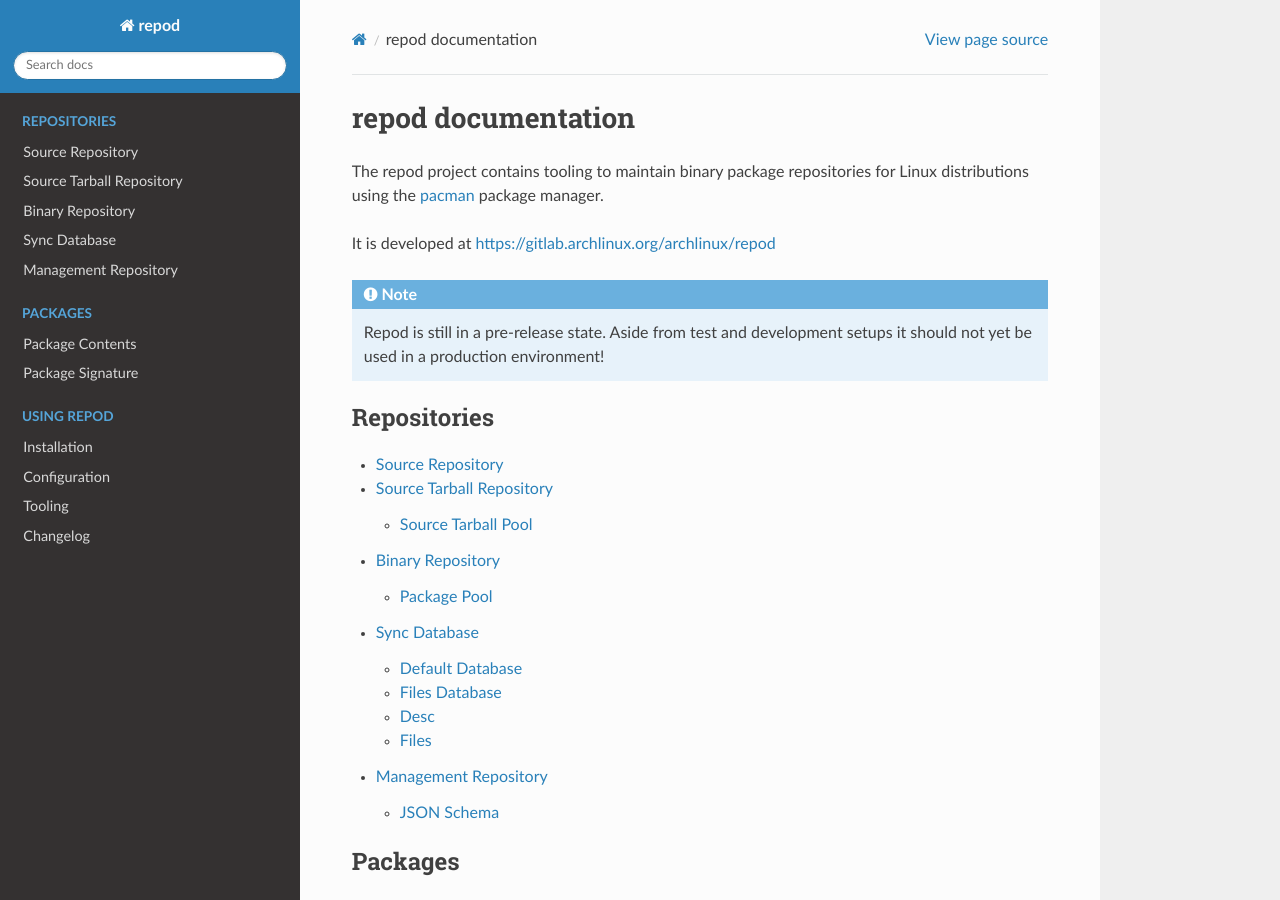
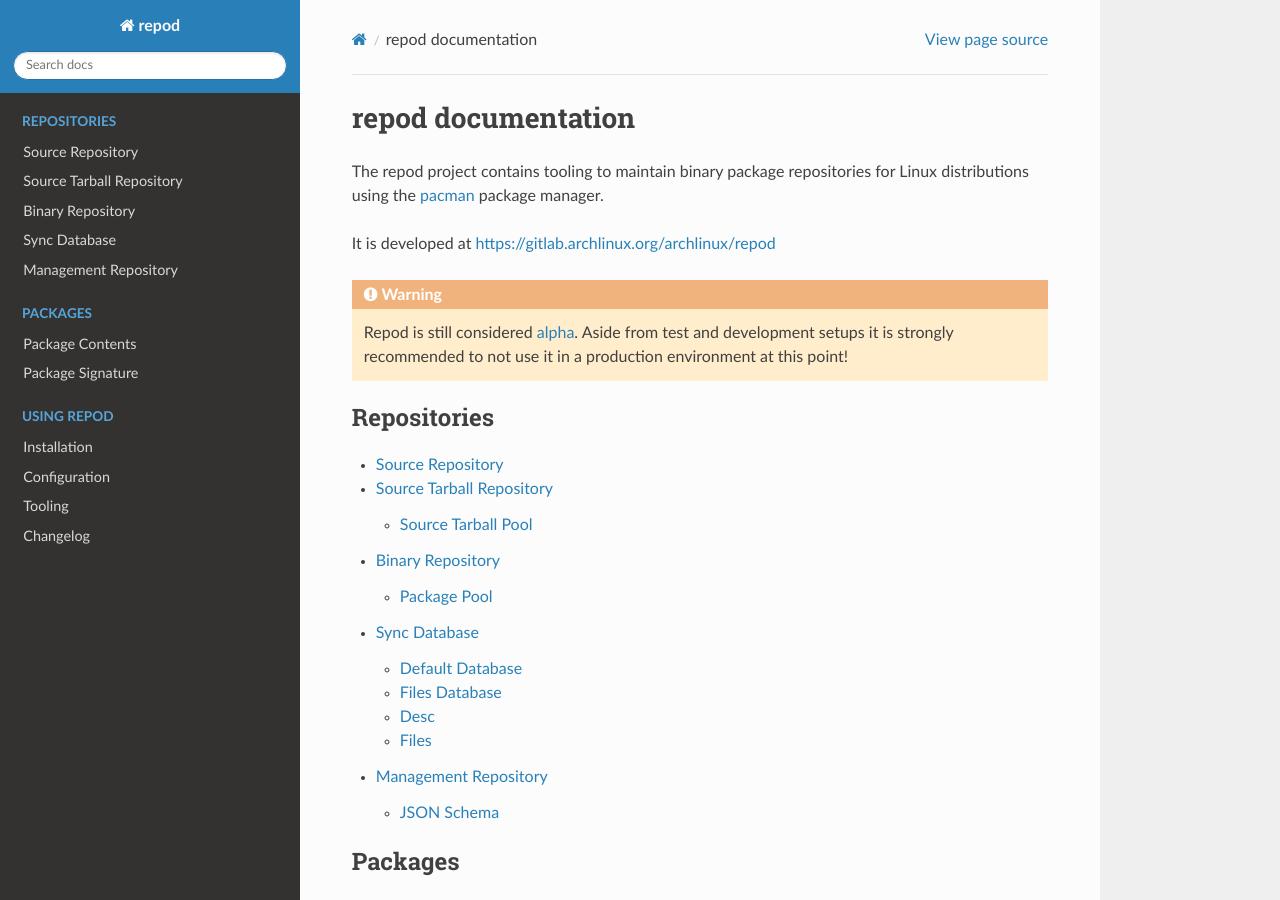
Before and after one commit to archlinux/repod, a Sphinx documentation site: the page built from docs/index.rst, in a window 1280 px wide and 900 px high. Built offline with Sphinx 7.4.7 and the Read the Docs theme 2.0.0, drawn with Linux system fonts in a browser that asks for light colours.

Commit message:
Warning about repod being alpha grade software
docs/index.rst:
Turn the note about repod being in a pre-release state to a warning
about it being alpha grade software.

```diff
--- a/docs/index.rst
+++ b/docs/index.rst
@@ -7,10 +7,11 @@
 
 It is developed at https://gitlab.archlinux.org/archlinux/repod
 
-.. note::
+.. warning::
 
-   Repod is still in a pre-release state. Aside from test and development
-   setups it should not yet be used in a production environment!
+   Repod is still considered |alpha|. Aside from test and development setups it
+   is strongly recommended to not use it in a production environment at this
+   point!
 
 .. toctree::
    :maxdepth: 2
@@ -48,3 +49,7 @@
 .. |pacman| raw:: html
 
   <a target="blank" href="https://archlinux.org/pacman/">pacman</a>
+
+.. |alpha| raw:: html
+
+  <a target="blank" href="https://en.wikipedia.org/wiki/Software_release_life_cycle#Alpha">alpha</a>
```
